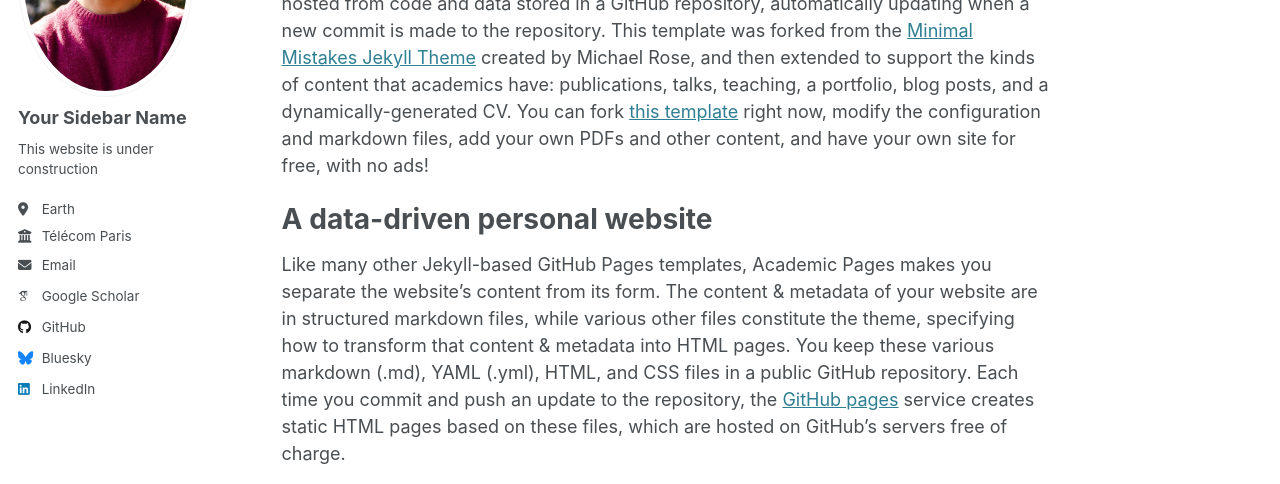
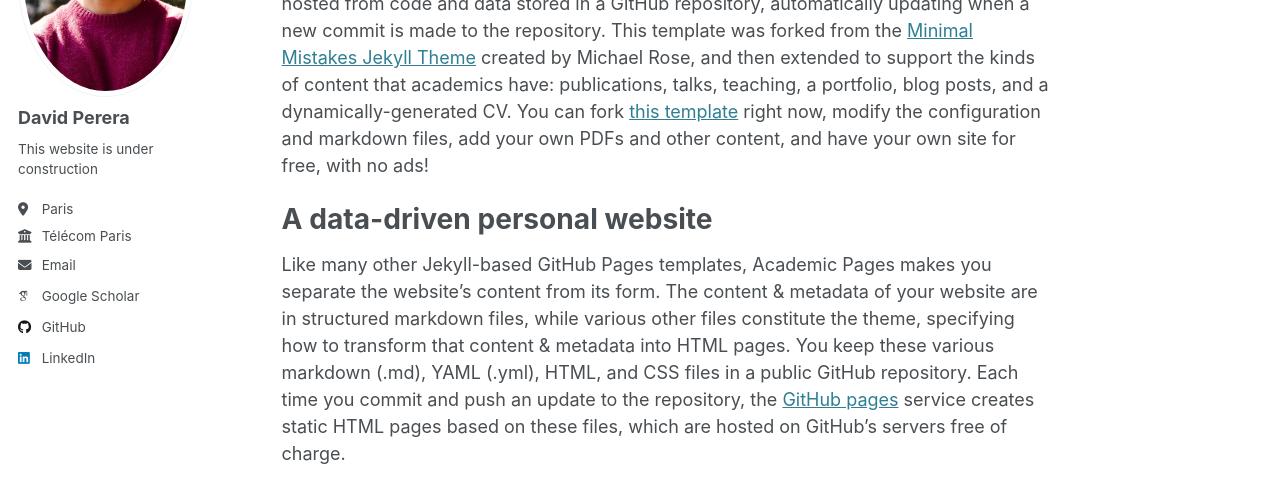
Before and after one commit to daperera/daperera.github.io, a Jekyll site: the page built from _pages/about.md, in a window 1280 px wide. Shown: the part 240-724 px from the top of the page. Built offline with Jekyll 4.4.1, drawn with Linux system fonts in a browser that asks for light colours; some web fonts are replaced.

Commit message:
Update _config.yml

```diff
--- a/_config.yml
+++ b/_config.yml
@@ -23,10 +23,10 @@ repository               : "academicpages/academicpages.github.io"
 author:
   # Biographic information
   avatar           : "profile.jpg"
-  name             : "Your Sidebar Name"
+  name             : "David Perera"
   pronouns         : # example: "she/her"
   bio              : "This website is under construction"
-  location         : "Earth"
+  location         : "Paris"
   employer         : "Télécom Paris"
   uri              : # URL
   email            : "perera.dap@gmail.com"
@@ -45,12 +45,12 @@ author:
   bitbucket        : # Username - Update with your username on the site
   codepen          : # Username
   dribbble         : # Username
-  github           : "https://github.com/daperera/"
+  github           : "daperera" # Username
   kaggle           : # Username
   stackoverflow    : # User number or user number and name (i.e., use "1" or "1/jeff-atwood")
 
   # Social media
-  bluesky          : "bsky.app" # Replace this with you Bluesky username
+  bluesky          : # "bsky.app" # Replace this with you Bluesky username
   facebook         : # Username
   flickr           : # Username
   foursquare       : # Username
```
